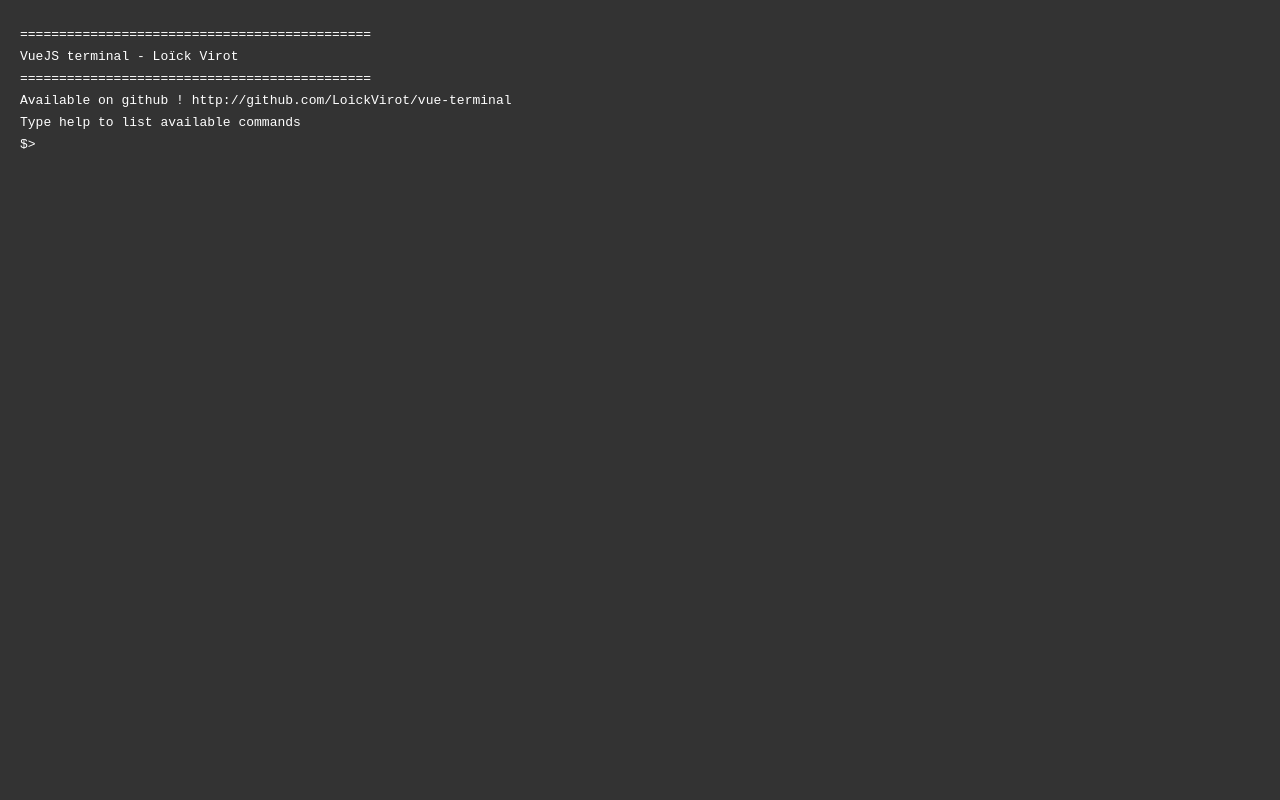
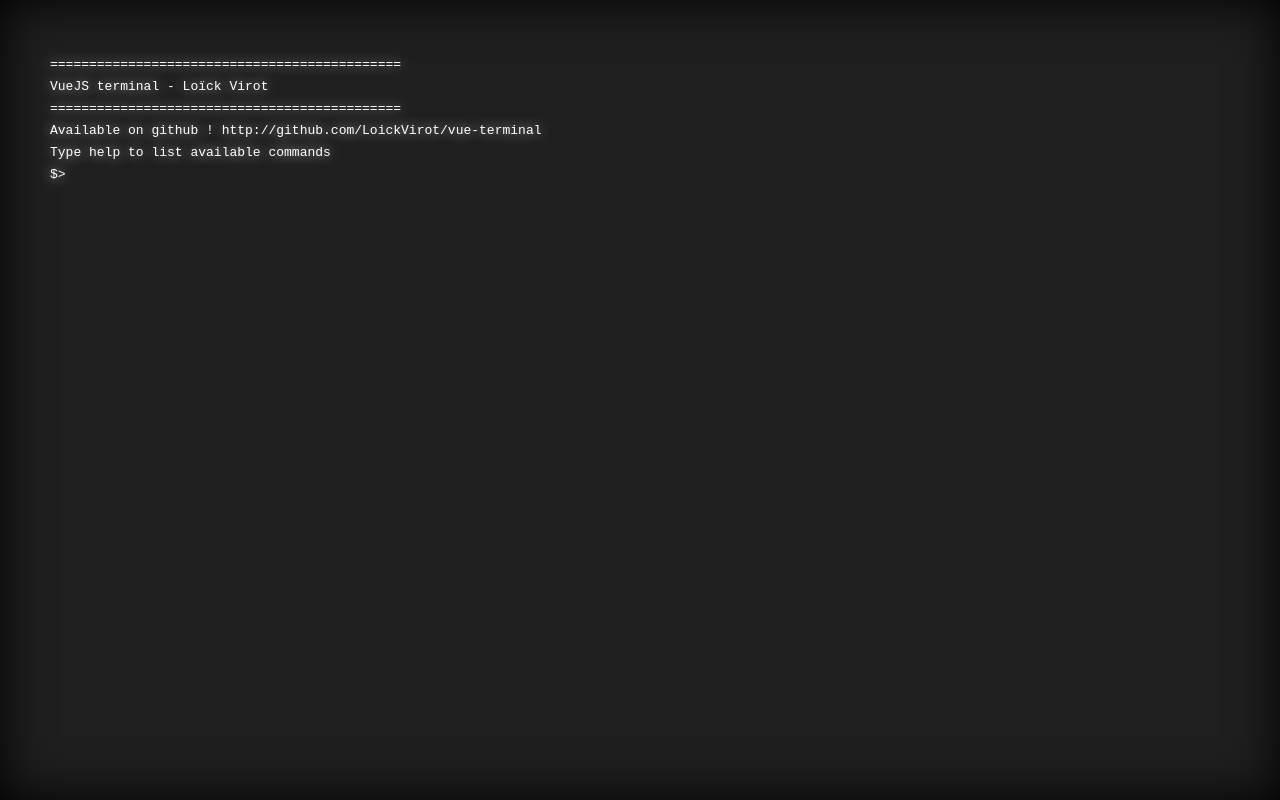
Before and after one commit to LoickVirot/react-terminal, a plain HTML site: page index.html in a window 1280 px wide. Drawn offline with nearby package versions, Linux system fonts and the light colour scheme.

Commit message:
Add more design

```diff
--- a/css/style.css
+++ b/css/style.css
@@ -1,8 +1,10 @@
 body {
   font-family: monospace;
-  background: #333333;
+  background: #1f1f1f;
   color: #FFF;
+  text-shadow: 0 0 12px #c0c0c0;
   margin: 0;
+  box-shadow: 0 0 50px #000 inset;
 }
 
 p {
@@ -11,7 +13,7 @@
 
 #app {
   box-sizing: border-box;
-  padding: 20px;
+  padding: 50px;
   overflow-y: scroll;
   width: 100%;
   height: 100vh;
```
